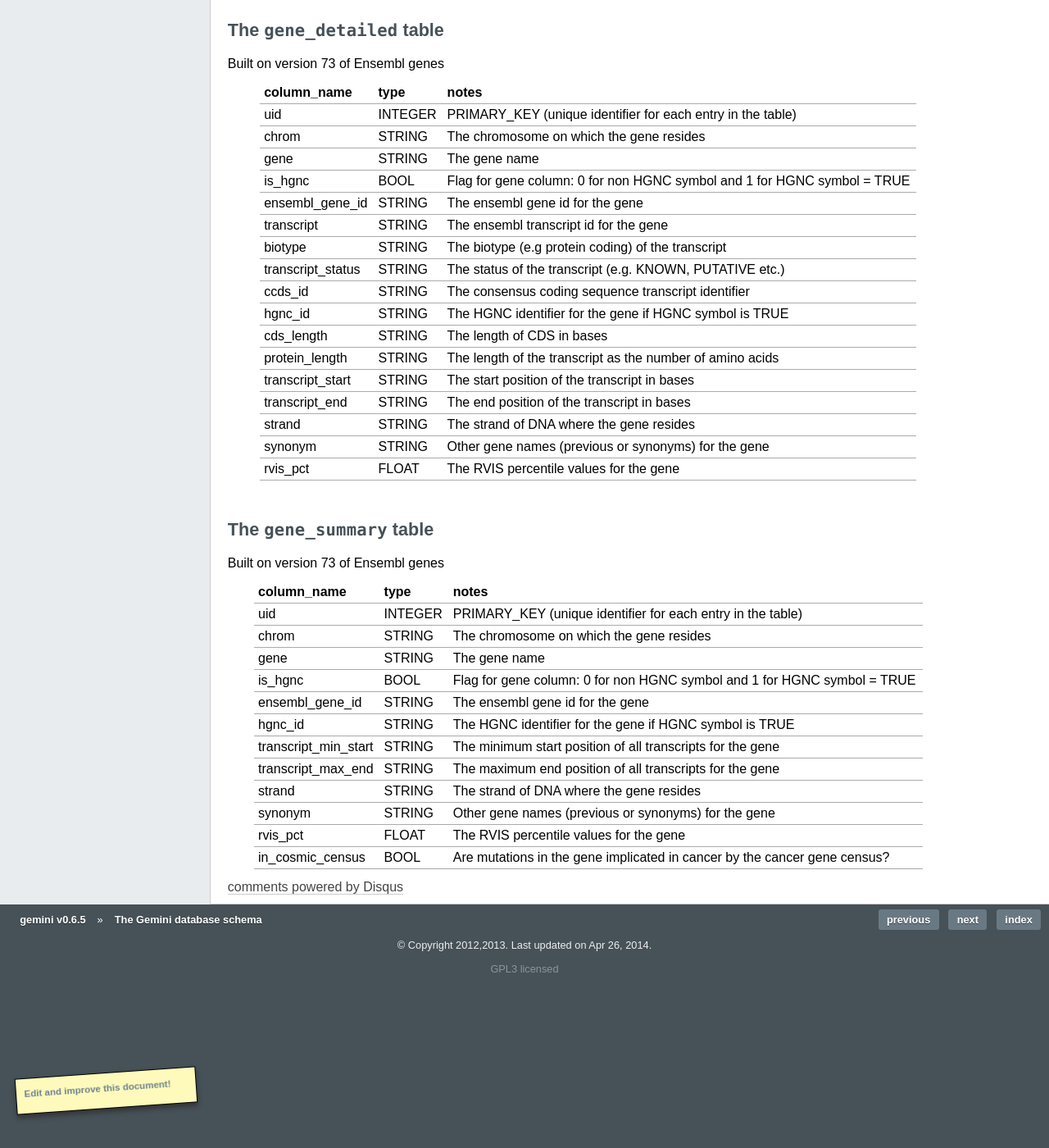
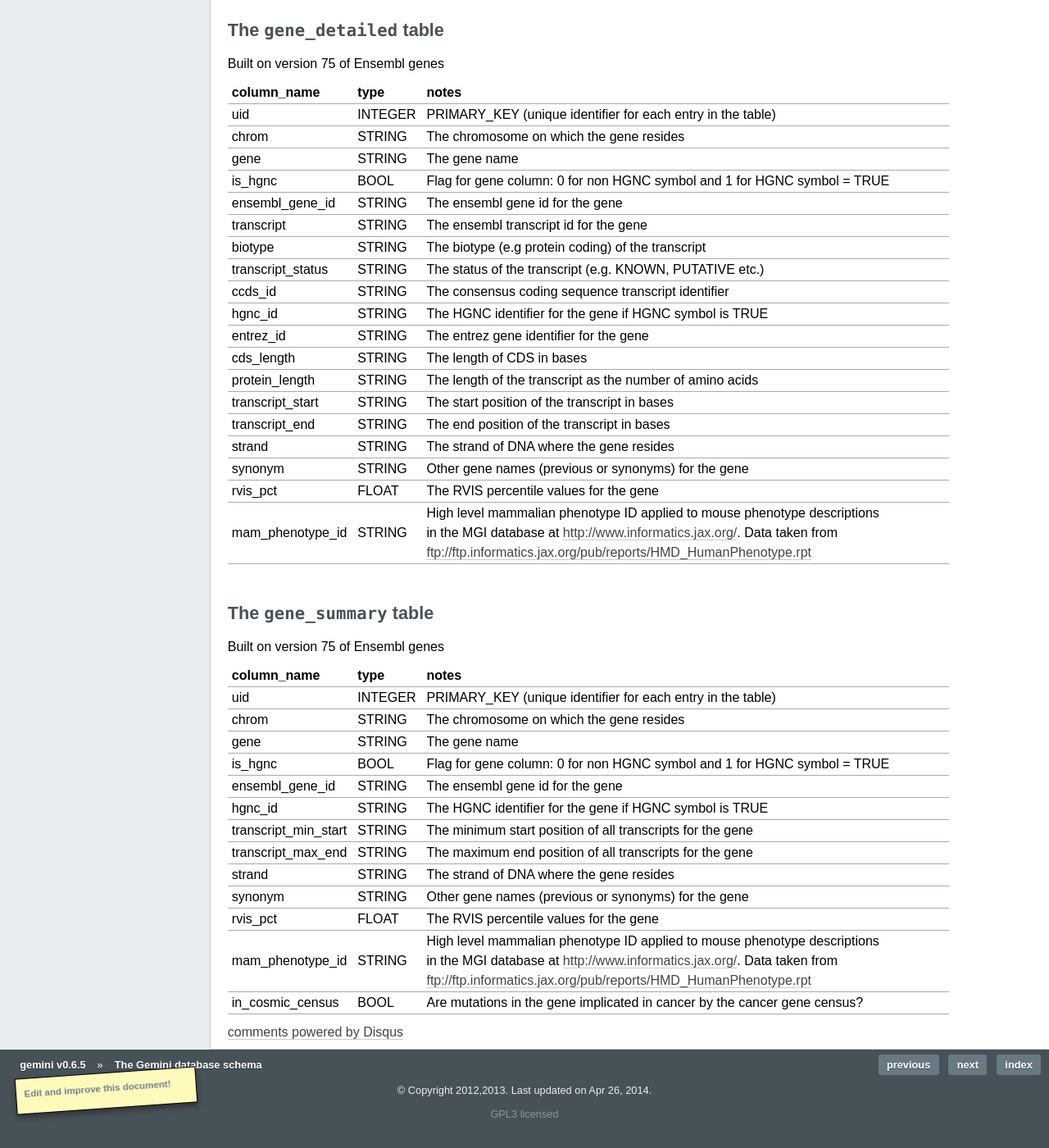
Before and after one commit to arq5x/gemini, a Sphinx documentation site: the page built from docs/content/database_schema.rst, in a window 1280 px wide and 1400 px high, scrolled down 8601 px. Shown: the whole window at 82% size. Built offline with Sphinx 7.4.7, drawn with Linux system fonts in a browser that asks for light colours; formulas are drawn with MathJax 3; pages that are not in the unit, such as notebooks, are missing from menus; comment, search, counter and statistics services are not loaded; the version number is read from the project's files by our own code.

Commit message:
docs for version update and new columns in the gene tables

```diff
--- a/docs/content/database_schema.rst
+++ b/docs/content/database_schema.rst
@@ -420,7 +420,7 @@ version        STRING      What version of gemini was used to create the DB.
 The ``gene_detailed`` table
 ---------------------------
 
-Built on version 73 of Ensembl genes
+Built on version 75 of Ensembl genes
 
 ==================  ========      ===============================================================================
 column_name         type          notes
@@ -435,6 +435,7 @@ biotype             STRING        The biotype (e.g protein coding) of the transc
 transcript_status   STRING        The status of the transcript (e.g. KNOWN, PUTATIVE etc.)
 ccds_id             STRING        The consensus coding sequence transcript identifier
 hgnc_id             STRING        The HGNC identifier for the gene if HGNC symbol is TRUE
+entrez_id           STRING        The entrez gene identifier for the gene
 cds_length          STRING        The length of CDS in bases
 protein_length      STRING        The length of the transcript as the number of amino acids
 transcript_start    STRING        The start position of the transcript in bases
@@ -442,13 +443,16 @@ transcript_end      STRING        The end position of the transcript in bases
 strand              STRING        The strand of DNA where the gene resides
 synonym             STRING        Other gene names (previous or synonyms) for the gene
 rvis_pct            FLOAT         The RVIS percentile values for the gene
+mam_phenotype_id    STRING        | High level mammalian phenotype ID applied to mouse phenotype descriptions
+                                  | in the MGI database at http://www.informatics.jax.org/. Data taken from
+								  ftp://ftp.informatics.jax.org/pub/reports/HMD_HumanPhenotype.rpt
 ==================  ========      ===============================================================================
 
 
 The ``gene_summary`` table
 ---------------------------
 
-Built on version 73 of Ensembl genes
+Built on version 75 of Ensembl genes
 
 ======================  ========      ===============================================================================
 column_name             type          notes
@@ -464,5 +468,8 @@ transcript_max_end      STRING        The maximum end position of all transcript
 strand                  STRING        The strand of DNA where the gene resides
 synonym                 STRING        Other gene names (previous or synonyms) for the gene
 rvis_pct                FLOAT         The RVIS percentile values for the gene
+mam_phenotype_id        STRING        | High level mammalian phenotype ID applied to mouse phenotype descriptions
+                                      | in the MGI database at http://www.informatics.jax.org/. Data taken from
+									  ftp://ftp.informatics.jax.org/pub/reports/HMD_HumanPhenotype.rpt
 in_cosmic_census        BOOL          Are mutations in the gene implicated in cancer by the cancer gene census?
 ======================  ========      ===============================================================================
```
Also changed, not shown: 2 other files.
